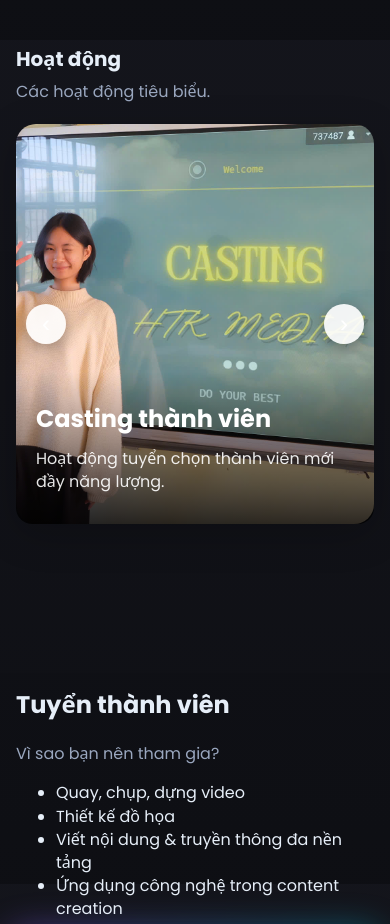
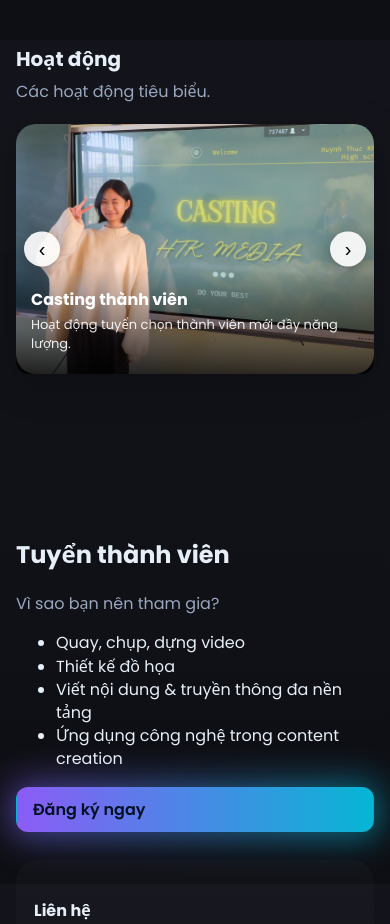
Before and after one commit to thanghope/huynh-thuc-khang-media, a plain HTML site: page index.html in a window 390 px wide. Shown: the part 4180-5104 px from the top of the page. Drawn offline with nearby package versions, Linux system fonts and the light colour scheme.

Commit message:
hoat dong 2

```diff
--- a/styles.css
+++ b/styles.css
@@ -394,7 +394,7 @@ body::before {
   z-index: 9999;
   pointer-events: none;
 } */
-/* ====== SLIDER STYLES ====== */
+/* ====== SLIDER RESPONSIVE FIX ====== */
 .activity-card-slider {
   position: relative;
   width: 100%;
@@ -438,6 +438,7 @@ body::before {
   align-items: center;
   justify-content: center;
   box-shadow: 0 4px 15px rgba(0,0,0,0.3);
+  color: #000;
 }
 
 .arrow:hover {
@@ -462,6 +463,7 @@ body::before {
   background: linear-gradient(to top, rgba(0,0,0,0.8), transparent);
   color: white;
   padding: 30px 20px;
+  z-index: 5;
 }
 
 .activity-caption h3 {
@@ -474,16 +476,22 @@ body::before {
   opacity: 0.9;
 }
 
-/* Responsive */
+/* ====== RESPONSIVE FOR MOBILE ====== */
 @media (max-width: 768px) {
   .activity-card-slider {
-    height: 400px;
+    height: 300px; /* Giảm chiều cao */
+    border-radius: 12px;
+  }
+
+  .slide {
+    background-size: cover; /* Đảm bảo ảnh cover toàn bộ */
+    background-position: center center; /* Center ảnh */
   }
 
   .arrow {
     width: 40px;
     height: 40px;
-    font-size: 24px;
+    font-size: 22px;
   }
 
   .arrow.left {
@@ -493,8 +501,46 @@ body::before {
   .arrow.right {
     right: 10px;
   }
+
+  .activity-caption {
+    padding: 20px 15px;
+  }
+
+  .activity-caption h3 {
+    font-size: 18px;
+  }
+
+  .activity-caption p {
+    font-size: 14px;
+  }
 }
-.arrow {
-  pointer-events: auto !important;
-  cursor: pointer !important;
+
+/* Extra small mobile */
+@media (max-width: 480px) {
+  .activity-card-slider {
+    height: 250px; /* Giảm thêm cho màn hình nhỏ */
+  }
+
+  .arrow {
+    width: 35px;
+    height: 35px;
+    font-size: 20px;
+  }
+
+  .arrow.left {
+    left: 8px;
+  }
+
+  .arrow.right {
+    right: 8px;
+  }
+
+  .activity-caption h3 {
+    font-size: 16px;
+    margin-bottom: 5px;
+  }
+
+  .activity-caption p {
+    font-size: 13px;
+  }
 }
```
